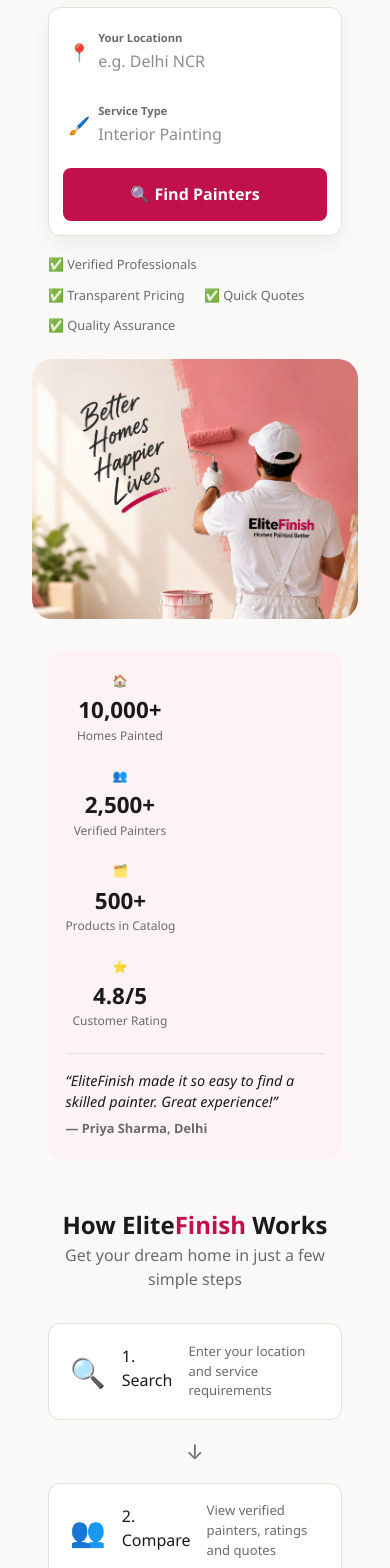
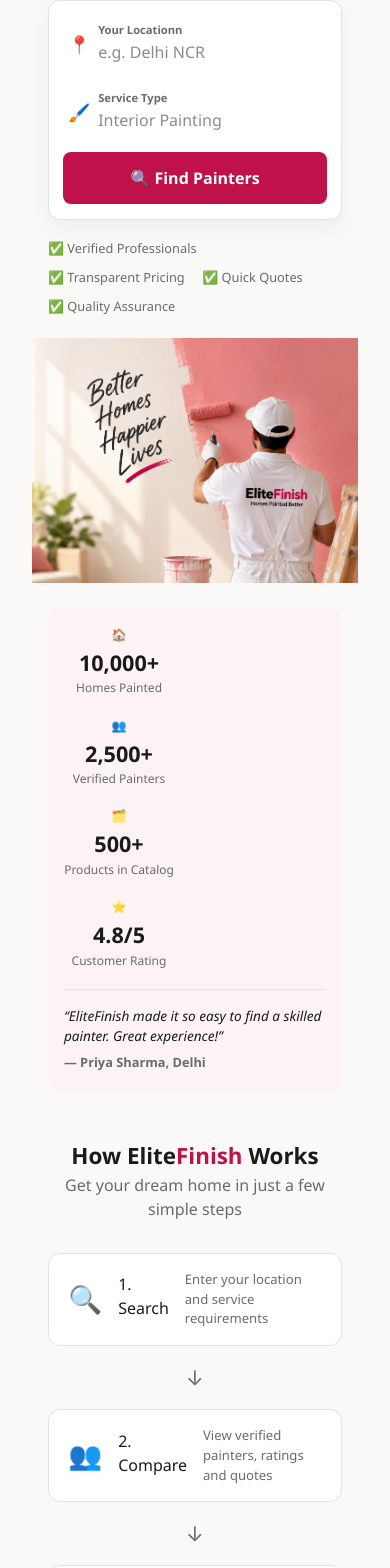
Before and after one commit to Saurabhthakur-73/EliteFullStack, a React (Vite) app in the folder frontend/: page / in a window 390 px wide. Shown: the part 388-1956 px from the top of the page. Built offline with nearby package versions, Linux system fonts and the light colour scheme; no server answers.

Commit message:
fix homepage UI

```diff
--- a/frontend/src/App.css
+++ b/frontend/src/App.css
@@ -721,6 +721,11 @@
 
 /* ---------- Home Page Redesign (ADD to end of CSS file) ---------- */
 
+/* ==========================================================
+   HOME PAGE — Complete CSS (replaces everything from
+   .home-page down to the end of the old mobile media query)
+   ========================================================== */
+
 .home-page {
   max-width: 1300px;
   margin: 0 auto;
@@ -748,7 +753,7 @@
 }
 
 .home-hero-text h1 {
-  font-size: 2.6rem;
+  font-size: clamp(1.9rem, 4vw, 2.6rem);
   font-weight: 800;
   line-height: 1.15;
   color: var(--text);
@@ -806,6 +811,7 @@
   font-size: 0.9rem;
   width: 100%;
   padding: 0.1rem 0;
+  background: transparent;
 }
 
 .search-divider {
@@ -838,16 +844,14 @@
   color: var(--muted);
 }
 
-/* ----- Hero visual (right side) ----- */
+/* ----- Hero visual (real photo, right side on desktop) ----- */
 .home-hero-visual {
   position: relative;
   width: 100%;
   aspect-ratio: 3 / 2;
   border-radius: 20px;
   overflow: hidden;
-  padding: 0;
-  margin: 0;
-  background: transparent;
+  background: #f3d9dc; /* shows briefly while the image loads */
 }
 
 .hero-painter-image {
@@ -855,35 +859,32 @@
   height: 100%;
   display: block;
   object-fit: cover;
-  object-position: center;
-  border-radius: 20px;
+  object-position: center 20%; /* keeps faces/heads in frame when cropped */
 }
 
 .hero-visual-badge {
   position: absolute;
   top: 1.2rem;
   left: 1.2rem;
-  background: rgba(255, 255, 255, 0.85);
+  background: rgba(255, 255, 255, 0.9);
   padding: 0.4rem 0.9rem;
   border-radius: 20px;
   font-size: 0.75rem;
   font-weight: 700;
   color: var(--text);
-}
-
-.hero-visual-icon {
-  font-size: 5rem;
+  z-index: 2;
 }
 
 .hero-visual-tag {
   position: absolute;
   bottom: 1.2rem;
   left: 1.2rem;
-  background: rgba(255, 255, 255, 0.9);
+  background: rgba(255, 255, 255, 0.92);
   padding: 0.6rem 1rem;
   border-radius: 10px;
   display: flex;
   flex-direction: column;
+  z-index: 2;
 }
 
 .hero-visual-tag strong {
@@ -956,7 +957,7 @@
 }
 
 .how-it-works h2 {
-  font-size: 1.8rem;
+  font-size: clamp(1.4rem, 3vw, 1.8rem);
   font-weight: 800;
 }
 
@@ -971,7 +972,7 @@
 
 .steps-row {
   display: flex;
-  align-items: center;
+  align-items: stretch;
   justify-content: center;
   gap: 1rem;
   flex-wrap: wrap;
@@ -1003,48 +1004,61 @@
 .step-arrow {
   font-size: 1.3rem;
   color: var(--muted);
+  display: flex;
+  align-items: center;
 }
 
-/* ----- Responsive ----- */
+/* ==========================================================
+   TABLET (900px and below) — stack hero, keep everything else roomy
+   ========================================================== */
 @media (max-width: 900px) {
   .home-hero {
     grid-template-columns: 1fr;
   }
+
   .home-hero-visual {
-    min-height: 220px;
+    aspect-ratio: 16 / 9;
   }
+
   .stats-bar {
     flex-direction: column;
     align-items: flex-start;
   }
+
   .stat-quote {
     border-left: none;
     border-top: 1px solid var(--border);
     padding-left: 0;
     padding-top: 1rem;
+    font-size: 0.88rem;
   }
+
   .steps-row {
     flex-direction: column;
+    align-items: center;
   }
+
+  .step-card {
+    width: 100%;
+    max-width: 420px;
+  }
+
   .step-arrow {
     transform: rotate(90deg);
   }
 }
 
-/* ---------- Home Page — Mobile Fixes (ADD to end of CSS file, AFTER home-redesign.css) ---------- */
-
+/* ==========================================================
+   MOBILE (600px and below)
+   ========================================================== */
 @media (max-width: 600px) {
   .home-page {
-    padding: 1rem 1rem 2rem; /* was 2rem all around — too much side space on phones */
+    padding: 1.2rem 1rem 2.5rem;
   }
 
   .home-hero {
-    gap: 1.5rem;
-    padding: 1rem 0 2rem;
-  }
-
-  .home-hero-text h1 {
-    font-size: 1.9rem;
+    gap: 1.4rem;
+    padding: 0.5rem 0 1.5rem;
   }
 
   .home-hero-sub {
@@ -1052,17 +1066,21 @@
     max-width: 100%;
   }
 
+  .trust-badge {
+    font-size: 0.72rem;
+  }
+
   /* Search bar — stack fields vertically, full width, bigger touch targets */
   .home-search-bar {
     flex-direction: column;
     align-items: stretch;
     padding: 0.9rem;
-    gap: 0.8rem;
+    gap: 0.7rem;
   }
 
   .search-field {
     width: 100%;
-    padding: 0.5rem 0.3rem;
+    padding: 0.4rem 0.3rem;
   }
 
   .search-field input {
@@ -1070,7 +1088,7 @@
   }
 
   .search-divider {
-    display: none; /* vertical divider doesn't make sense in stacked layout */
+    display: none;
   }
 
   .search-btn {
@@ -1080,47 +1098,50 @@
   }
 
   .trust-checks {
-    gap: 0.7rem 1.2rem;
+    gap: 0.6rem 1.1rem;
     font-size: 0.8rem;
   }
 
-  /* Hero visual — full width, no side gaps */
+  /* Hero photo — full-bleed to screen edges, ratio kept so the image never stretches */
   .home-hero-visual {
-    min-height: 260px;
-    margin: 0 -1rem; /* bleeds to screen edge, cancels .home-page's own padding */
+    aspect-ratio: 4 / 3;
+    margin: 0 -1rem;
+    width: calc(100% + 2rem);
     border-radius: 0;
-    width: calc(100% + 2rem);
   }
 
-  /* Stats bar — full width, bigger numbers, roomier */
+  .hero-visual-badge,
+  .hero-visual-tag {
+    font-size: 0.7rem;
+    padding: 0.35rem 0.7rem;
+  }
+
+  /* Stats — 2 per row, roomy */
   .stats-bar {
-    padding: 1.3rem 1.1rem;
-    gap: 1.4rem;
+    padding: 1.2rem 1rem;
+    gap: 1.2rem 1rem;
     justify-content: space-between;
   }
 
   .stat-item {
-    min-width: 42%; /* 2 per row instead of tiny squeezed row */
+    min-width: 42%;
   }
 
   .stat-item strong {
-    font-size: 1.4rem;
+    font-size: 1.35rem;
   }
 
   .stat-quote {
     min-width: 100%;
+    font-size: 0.85rem;
   }
 
-  /* How it works — cards full width instead of narrow fixed 200px */
-  .steps-row {
-    flex-direction: column;
-    align-items: stretch;
-  }
-
+  /* How it works — full-width cards, icon beside text */
   .step-card {
     width: 100%;
+    max-width: 100%;
     box-sizing: border-box;
-    padding: 1.1rem 1.3rem;
+    padding: 1rem 1.2rem;
     text-align: left;
     display: flex;
     align-items: center;
@@ -1128,20 +1149,15 @@
   }
 
   .step-icon {
-    font-size: 1.8rem;
+    font-size: 1.7rem;
     margin-bottom: 0;
+    flex-shrink: 0;
   }
 
   .step-arrow {
     transform: rotate(90deg);
-    align-self: center;
   }
 
-  .how-it-works h2 {
-    font-size: 1.5rem;
-  }
-
-  /* Feature cards below */
   .features {
     grid-template-columns: 1fr;
   }
```
